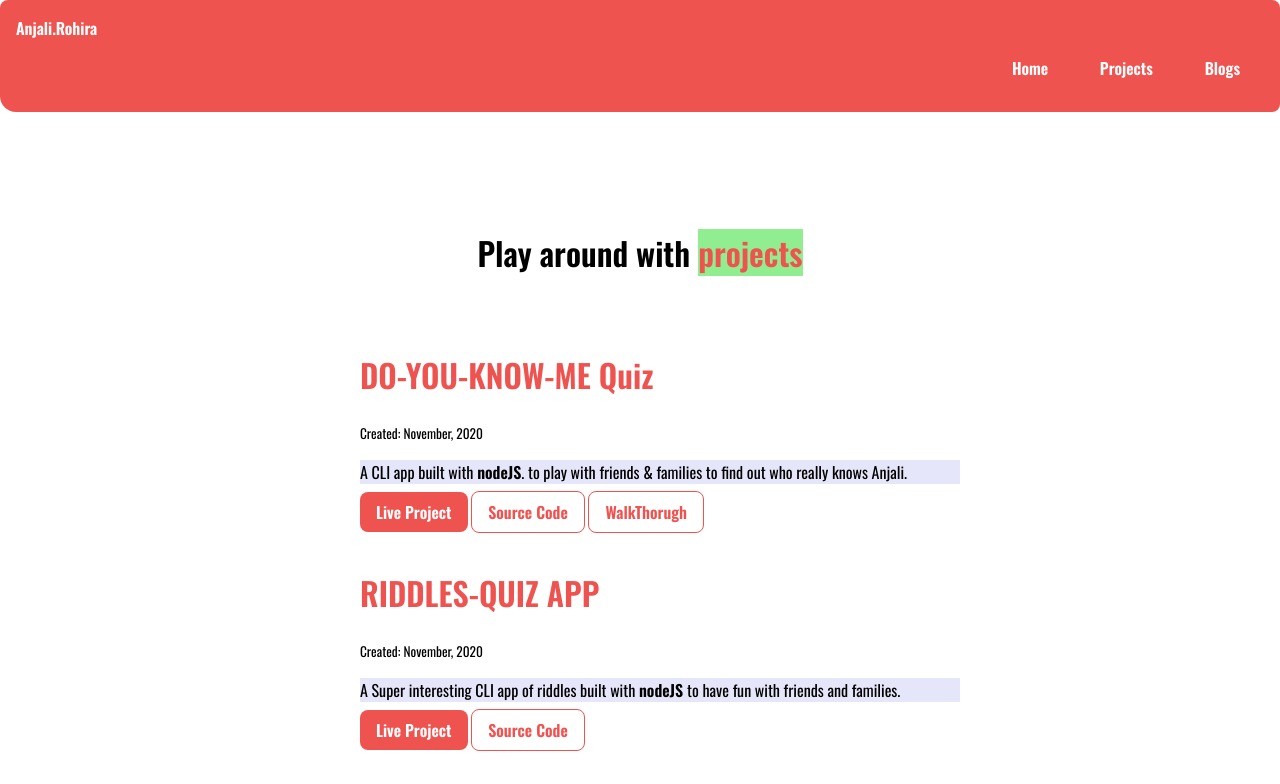
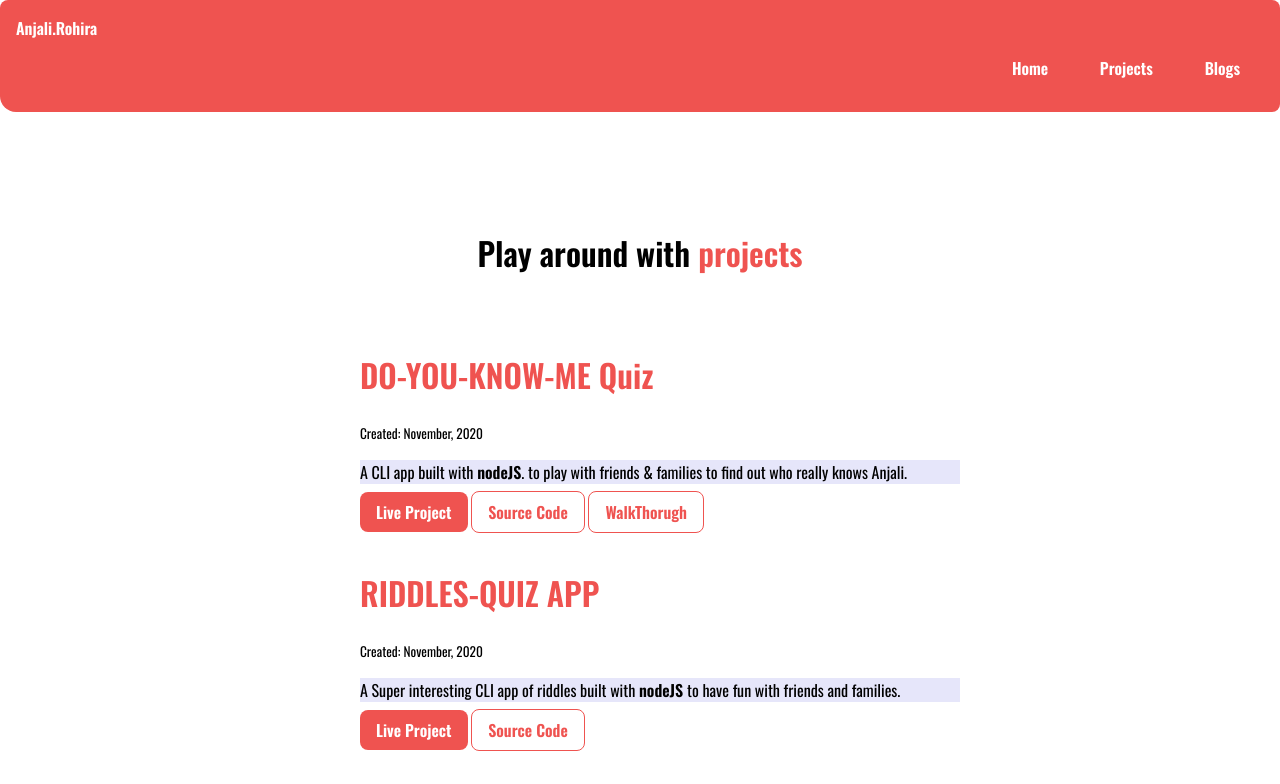
Before and after one commit to rohiraanjali/Portfolio-website, a plain HTML site: page projects.html in a window 1280 px wide. Shown: the top 784 px of the page. Drawn offline with nearby package versions, Linux system fonts and the light colour scheme.

Commit message:
Update styles.css

```diff
--- a/styles.css
+++ b/styles.css
@@ -182,7 +182,3 @@ mark {
   background-color: lightgreen;
   color: rgb(54, 37, 37);
 }
-
-span {
-  background-color: lightgreen;
-}
```
